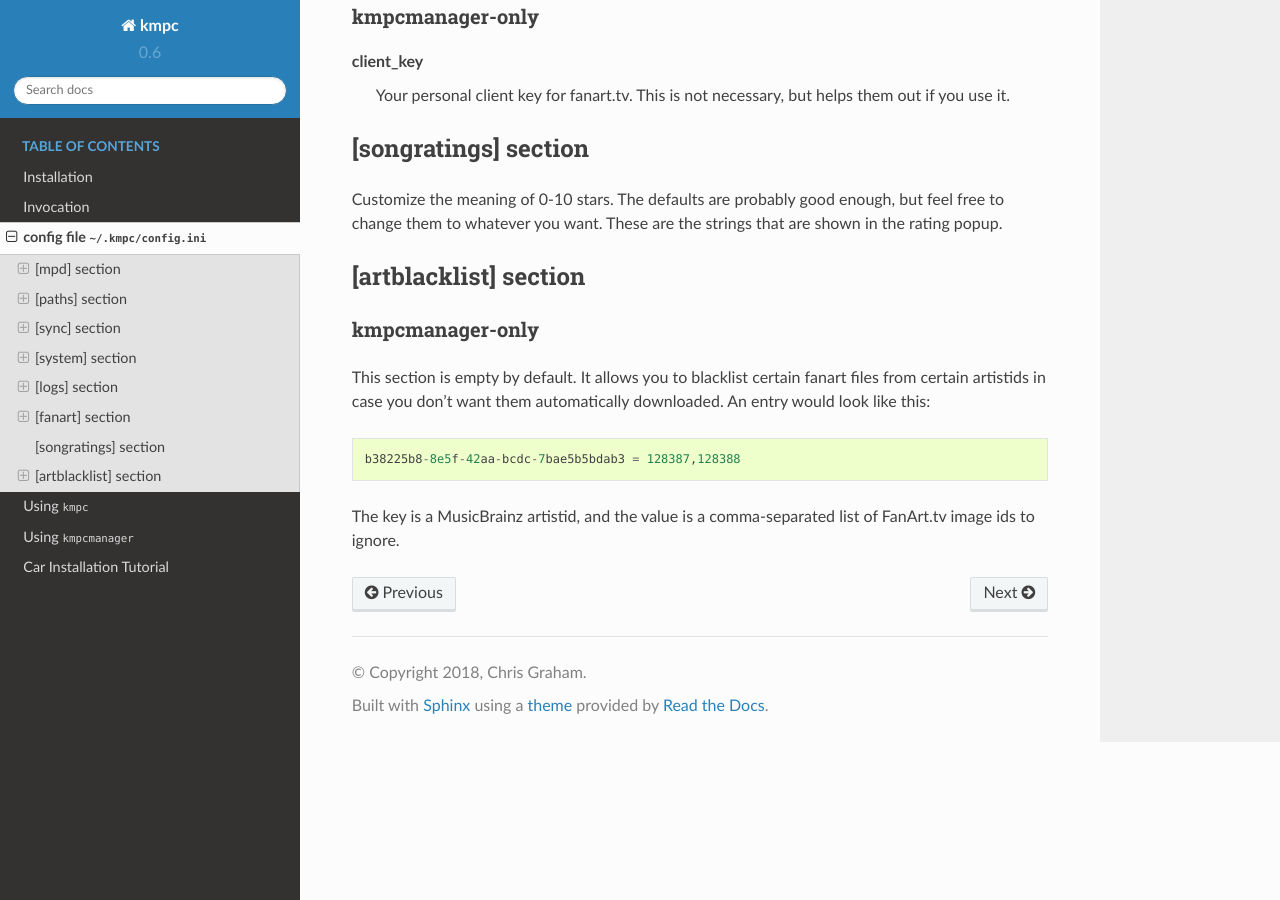
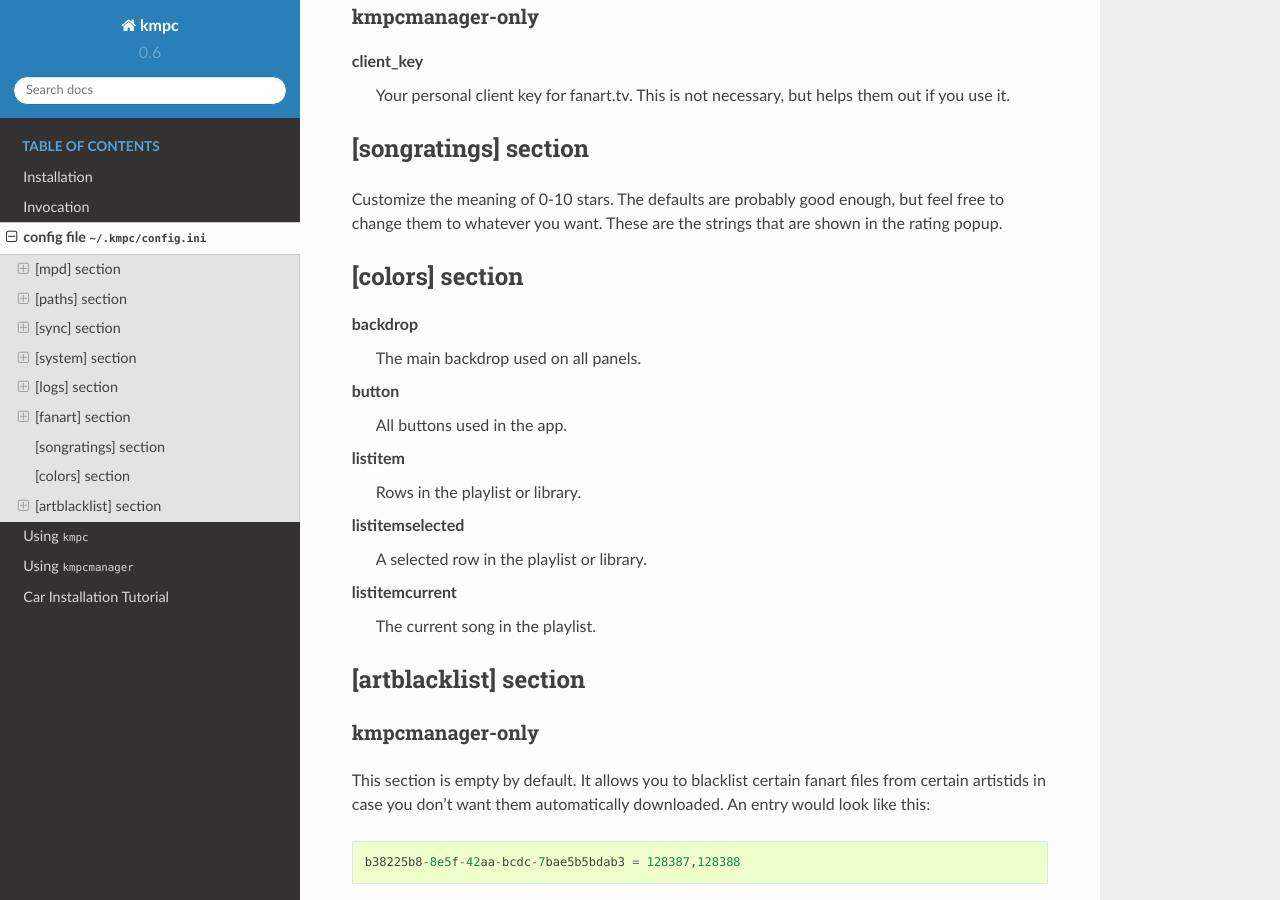
Before and after one commit to eratosthene/kmpc, a Sphinx documentation site: the page built from docs/config.rst, in a window 1280 px wide and 900 px high, scrolled down 2691 px. Built offline with Sphinx 7.4.7 and the Read the Docs theme 2.0.0, drawn with Linux system fonts in a browser that asks for light colours.

```diff
--- a/docs/config.rst
+++ b/docs/config.rst
@@ -129,6 +129,20 @@ Customize the meaning of 0-10 stars. The defaults are probably good enough, but
 feel free to change them to whatever you want. These are the strings that are
 shown in the rating popup.
 
+[colors] section
+----------------
+
+backdrop
+  The main backdrop used on all panels.
+button
+  All buttons used in the app.
+listitem
+  Rows in the playlist or library.
+listitemselected
+  A selected row in the playlist or library.
+listitemcurrent
+  The current song in the playlist.
+
 [artblacklist] section
 ----------------------
 
--- a/kmpc/version.py
+++ b/kmpc/version.py
@@ -1,3 +1,3 @@
-VERSION = (0, 6, 4)
+VERSION = (0, 6, 5)
 VERSION_STR = ".".join(map(str, VERSION))
 VERSION_SHORT = ".".join(map(str,[VERSION[0],VERSION[1]]))
```
Also changed, not shown: CHANGELOG.rst (+8 -0 lines).
